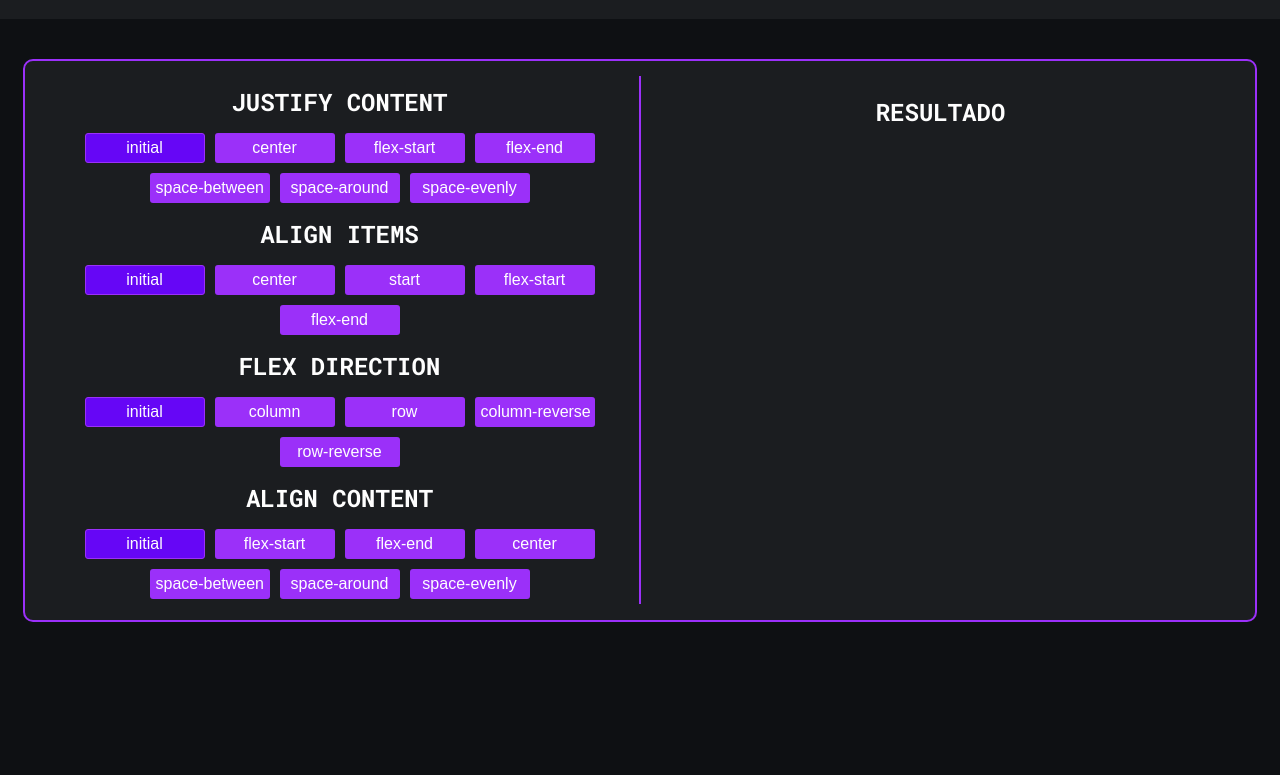
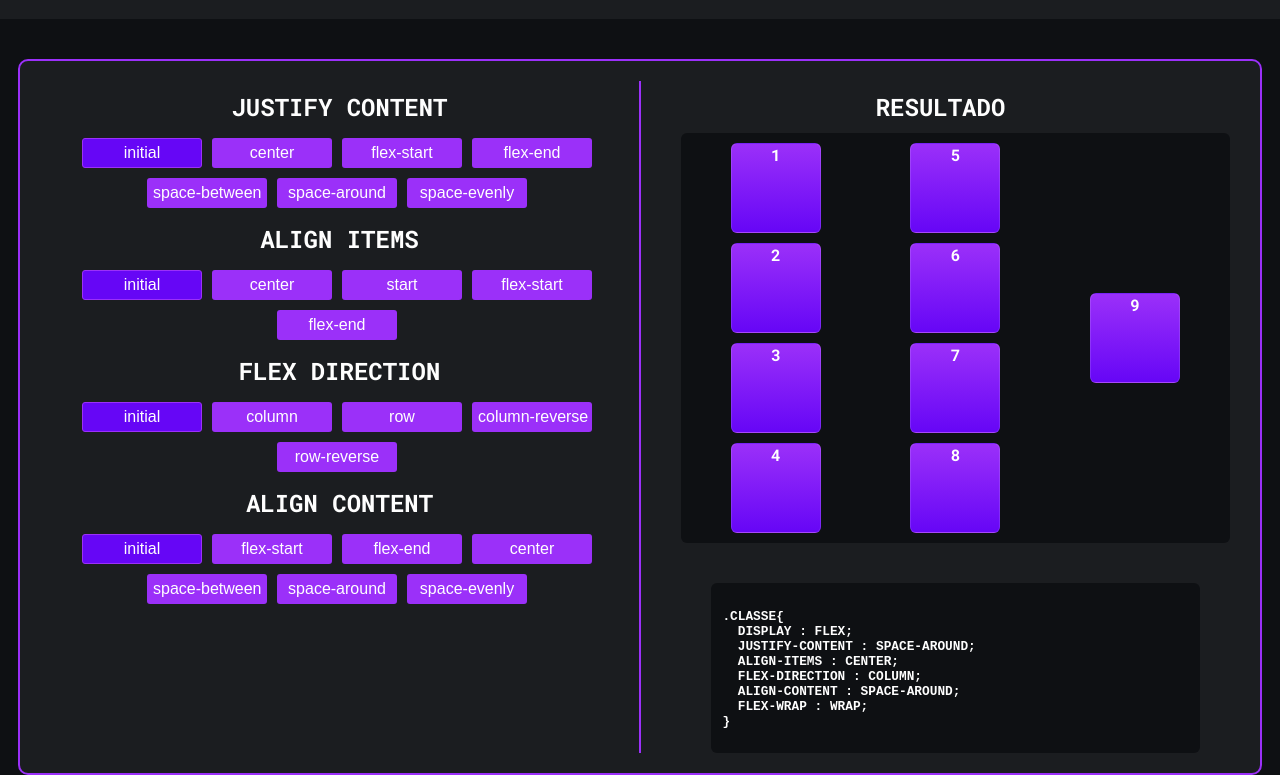
Before and after one commit to felipejesus-front/flexbox-generator, a plain HTML site: page index.html in a window 1280 px wide. Shown: the part 67-842 px from the top of the page. Before the commit the page ends 800 px from the top, so only its background shows below. Drawn offline with Linux system fonts and the light colour scheme.

Commit message:
criando layout de resultado

```diff
--- a/index.html
+++ b/index.html
@@ -64,8 +64,34 @@
         </div>
 
         <div class="resultado">
-            <h1>RESULTADO</h1>
+            <h3>RESULTADO</h3>
+            <div class="result-board">
+                <div class="squares">1</div>
+                <div class="squares">2</div>
+                <div class="squares">3</div>
+                <div class="squares">4</div>
+                <div class="squares">5</div>
+                <div class="squares">6</div>
+                <div class="squares">7</div>
+                <div class="squares">8</div>
+                <div class="squares">9</div>
+            </div>
 
+            <div class="css-board">
+                <pre>
+                    <code class="css-result">
+                        <span>.Classe{</span>
+                            <!-- Spans serão incluido via js -->
+                        <span>  display : flex;</span>
+                        <span>  justify-content : space-around;</span>
+                        <span>  align-items : center;</span>
+                        <span>  flex-direction : column;</span>
+                        <span>  align-content : space-around;</span>
+                        <span>  flex-wrap : wrap;</span>
+                        <span>}</span>
+                    </code>
+                </pre>
+            </div>
         </div>
     </section>
 
--- a/style/style.css
+++ b/style/style.css
@@ -39,7 +39,7 @@ body header h1{
     max-width: 1200px;
     border-radius: 10px;
     border: 2px #9B30F9 solid;
-    padding: 1.2%;
+    padding: 20px;
 
 }
 
@@ -50,7 +50,7 @@ body header h1{
     width: 50%;
 }
 
-.controles h3{
+.controles h3, .resultado h3{
     font-size: 1.5em;
     margin: 10px 0;
 }
@@ -59,6 +59,7 @@ body header h1{
     display: flex;
     flex-wrap: wrap;
     justify-content: center;
+    margin: 0 5px 0 0;
 }
 
 .control-items input{
@@ -86,19 +87,68 @@ body header h1{
     border: #9B30F9 1px solid;
 }
 
-/* @keyframes onHoverAnimation {
-    0% {
-        background: linear-gradient(90deg, #6606f6 0) calc(100% - var(--_p,0%))/200% 100%, (#6606f6 0 0) 0% 100%/var(--_p,0%) 100% no-repeat;
-        -webkit-background-clip: text,padding-box;
-        background-clip: text,padding-box;
-        transition: 0.5s;
-    }
-    100% {
-        background: linear-gradient(90deg, #9b30f9 0%, #6606f6 100%);
-    }
-} */
-
 .resultado{
     border-left: 1px #9B30F9 solid;
     width: 50%;
+    display: flex;
+    flex-direction: column;
+    height: 100%;
+    align-items: center;
+
 }
+
+.result-board{
+    background: #0E1013;
+    width: 90%;
+    height: 400px;
+    margin: 0 0 0 5%;
+    border-radius: 6px;
+    padding: 5px;
+
+
+    /* Será automatizado */
+    display : flex;
+    justify-content : space-around;
+    align-items : center;
+    flex-direction : column;
+    align-content : space-around;
+    flex-wrap : wrap;
+}
+
+.squares{
+    background: linear-gradient(180deg, #9B30F9 0%, #6606f6 100%);
+    width: 90px;
+    height: 90px;
+
+    box-sizing: border-box;
+    border-radius: 6px;
+    border: 1px #fefefe1f solid;
+}
+
+.css-board{
+    background: #0E1013;
+    width: 80%;
+    height: 160px;
+    margin: 40px 0 0 5%;
+    border-radius: 6px;
+    padding: 5px;
+
+}
+
+pre{
+ margin: .5em;
+ box-sizing: border-box;
+}
+.css-result{
+    font-family: 'IBM Plex Mono', monospace;
+    color: #fefefe;
+    display: flex;
+    flex-direction: column;
+    align-items: baseline;
+}
+
+
+.css-result span {
+    display: block;
+    font-size: .8em;
+}
```
